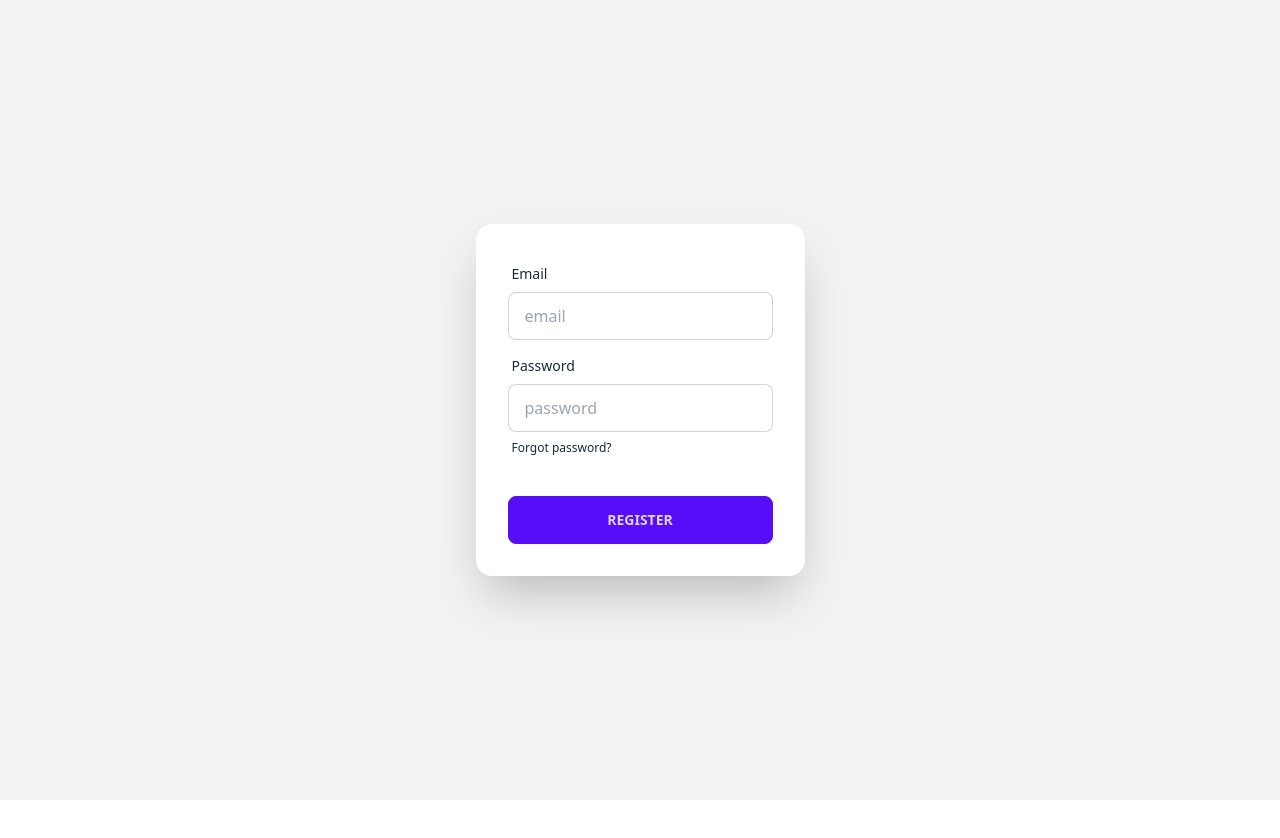
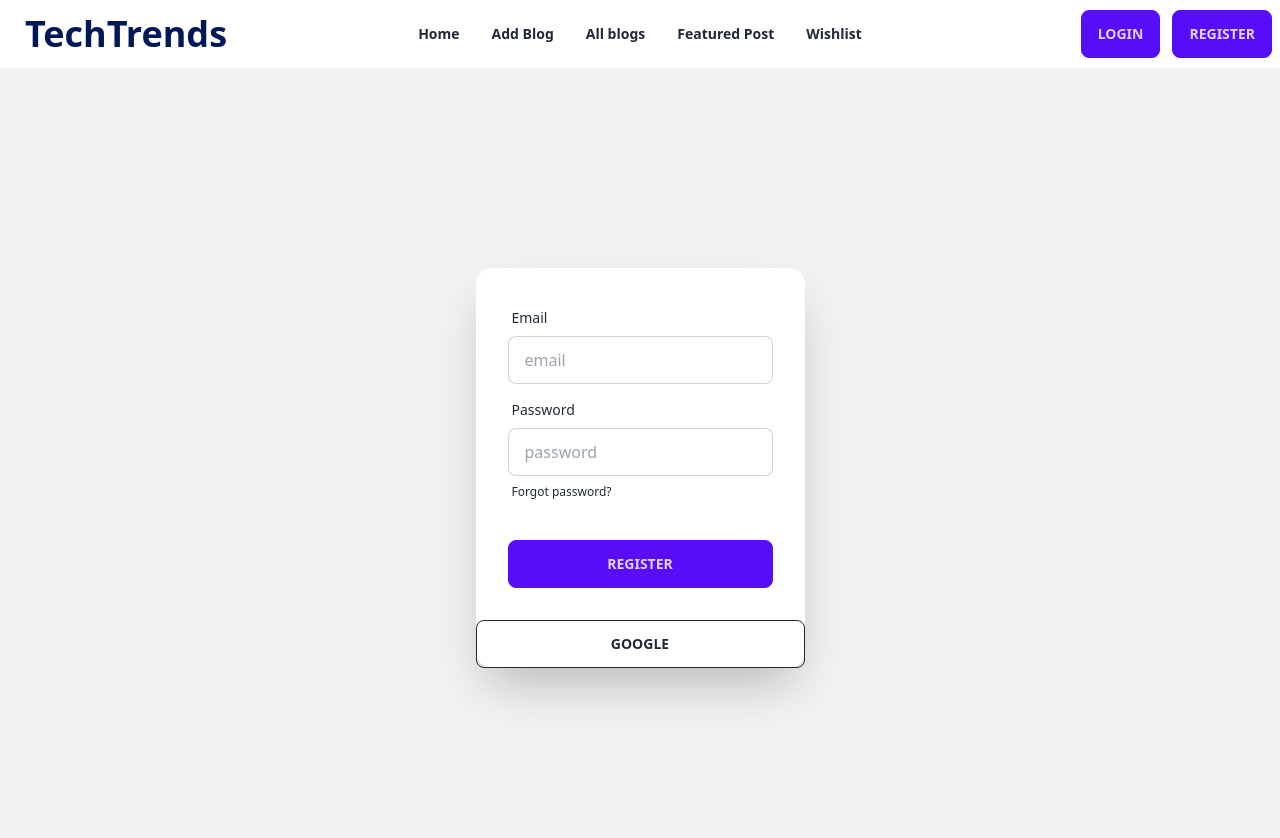
Before and after one commit to Ashikur-ai/Tech-Trends, a React (Vite) app: page /register in a window 1280 px wide. Shown: the top 838 px of the page. Before the commit the page ends 800 px from the top, so only its background shows below. Built offline with nearby package versions, Linux system fonts and the light colour scheme; no server answers.

Commit message:
Navbar added

```diff
--- a/package.json
+++ b/package.json
@@ -12,6 +12,7 @@
   "dependencies": {
     "axios": "^1.6.0",
     "firebase": "^10.5.2",
+    "framer-motion": "^10.16.4",
     "localforage": "^1.10.0",
     "match-sorter": "^6.3.1",
     "react": "^18.2.0",
--- a/src/Layout/Main.jsx
+++ b/src/Layout/Main.jsx
@@ -1,10 +1,12 @@
 import React from 'react';
 import { Toaster } from 'react-hot-toast';
 import { Outlet } from 'react-router-dom';
+import Navbar from '../components/Navbar';
 
 const Main = () => {
     return (
         <>
+            <Navbar></Navbar>
             <Toaster></Toaster>
             <Outlet></Outlet>
         </>
--- /dev/null
+++ b/src/components/Navbar.jsx
@@ -0,0 +1,89 @@
+import React, { useContext } from 'react';
+import { Link } from 'react-router-dom';
+import { AuthContext } from '../providers/AuthProvider';
+import toast from 'react-hot-toast';
+
+const Navbar = () => {
+    const { user, LogOut } = useContext(AuthContext);
+    const handleLogOut = () => {
+        LogOut()
+            .then()
+            .then(error => {
+                console.log(error);
+            })
+        toast.success('logged out successfully')
+    }
+    const navLinks = <>
+        <li><Link to="/">Home</Link></li>
+        <li><Link to="/addBlog">Add Blog</Link></li>
+        <li><Link to="/blogs">All blogs</Link></li>
+        <li><Link to="/featured">Featured Post</Link></li>
+        <li><Link to="/wishlist">Wishlist</Link></li>
+    </>
+    return (
+        <div className="navbar bg-white shadow-xl">
+            <div className="navbar-start">
+                <div className="dropdown">
+                    <label tabIndex={0} className="btn btn-ghost lg:hidden">
+                        <svg xmlns="http://www.w3.org/2000/svg" className="h-5 w-5" fill="none" viewBox="0 0 24 24" stroke="currentColor"><path strokeLinecap="round" strokeLinejoin="round" strokeWidth="2" d="M4 6h16M4 12h8m-8 6h16" /></svg>
+                    </label>
+                    <ul tabIndex={0} className="menu menu-sm dropdown-content mt-3 z-[1] p-2 shadow bg-base-100 rounded-box w-52">
+                        {navLinks}
+                    </ul>
+                </div>
+                <Link to="/" className="btn btn-ghost normal-case text-2xl text-[#001858] lg:text-4xl font-bold">TechTrends</Link>
+            </div>
+            <div className="navbar-center hidden lg:flex">
+                <ul className="menu menu-horizontal px-1 font-bold ">
+                    {navLinks}
+                </ul>
+            </div>
+            <div className="navbar-end">
+                <div className="dropdown dropdown-end text-black">
+                    {
+                        user ?
+                            <>
+                                <div className="dropdown dropdown-end">
+                                    <label tabIndex={0} className="btn btn-ghost btn-circle bg-blue-800 avatar">
+                                        <div className="w-10 rounded-full">
+                                            {
+                                                user.photoURL ?
+                                                    <img src={`${user.photoURL}`} alt="" />
+                                                    :
+                                                    <div className='font-bold text-2xl text-white'>{user.email.slice(0, 1)}</div>
+                                            }
+                                        </div>
+                                    </label>
+                                    <ul tabIndex={0} className="mt-3 z-[1] p-2 shadow menu menu-sm dropdown-content bg-base-100 rounded-box w-52">
+                                        <li>
+                                            <a className="justify-between">
+                                                {user.displayName ? user.displayName : user.email}
+
+                                            </a>
+                                        </li>
+                                        <li onClick={handleLogOut}><a>Logout</a></li>
+                                    </ul>
+                                </div>
+                            </>
+
+
+                            :
+
+                            <>
+                                <Link to="/login" className='btn btn-primary mr-3'>
+                                    Login
+                                </Link>
+                                <Link to="/register" className='btn btn-primary'>
+                                    Register
+                                </Link>
+                            </>
+                    }
+
+
+                </div>
+            </div>
+        </div>
+    );
+};
+
+export default Navbar;
--- a/src/pages/Home/Home.jsx
+++ b/src/pages/Home/Home.jsx
@@ -3,38 +3,40 @@ import { Link } from 'react-router-dom';
 import { AuthContext } from '../../providers/AuthProvider';
 import toast from 'react-hot-toast';
 import { Helmet } from 'react-helmet-async';
+import { motion } from "framer-motion";
 
 const Home = () => {
-    const { LogOut } = useContext(AuthContext);
-    const handleLogOut = () => {
-        LogOut()
-            .then()
-            .then(error => {
-            console.log(error);
-            })
-        toast.success('logged out successfully')
-    }
+
+
     return (
-        <div>
+        <div className='container mx-auto'>
             <Helmet>
                 <title>Tech Trends | Home</title>
             </Helmet>
-            <h1 className='text-5xl'>Tech trends</h1>
-            <Link to="/login">Login</Link>
-            <br />
-            <Link to="/register">Register</Link>
-            <br />
-            <Link to="/addBlog">Add Blog</Link>
-            <br />
-            <Link to="/blogs">All blogs</Link>
-            <br />
-            <Link to="/wishlist">Wishlist</Link>
-            <br />
-            <Link to="/featured">Featured Post</Link>
-            <br />
-            <button onClick={handleLogOut}>Logout</button>
+
+
+            {/* <motion.div animate={{ x: 100, scale: 1 }}
+            initial={{scale:0}}>
+                <div className="card w-96 bg-base-100 shadow-xl">
+                    <figure><img src="https://daisyui.com/images/stock/photo-1606107557195-0e29a4b5b4aa.jpg" alt="Shoes" /></figure>
+                    <div className="card-body">
+                        <h2 className="card-title">Shoes!</h2>
+                        <p>If a dog chews shoes whose shoes does he choose?</p>
+                        <div className="card-actions justify-end">
+                            <button className="btn btn-primary">Buy Now</button>
+                        </div>
+                    </div>
+                </div>
+            </motion.div> */}
+
+
+
+
 
         </div>
+
+
+
     );
 };
 
--- a/src/pages/Login/Login.jsx
+++ b/src/pages/Login/Login.jsx
@@ -38,7 +38,7 @@ const Login = () => {
     const handleGoogle = () => {
         googleSignUp()
             .then(result => {
-                console.log(result.user);
+
                 navigate(location?.state ? location?.state : '/')
                 toast.success('Successfully logged in')
             })
--- a/src/pages/Register/Register.jsx
+++ b/src/pages/Register/Register.jsx
@@ -5,7 +5,7 @@ import toast from 'react-hot-toast';
 import { Helmet } from 'react-helmet-async';
 
 const Register = () => {
-    const { SignUp } = useContext(AuthContext);
+    const { SignUp, googleSignUp } = useContext(AuthContext);
     const navigate = useNavigate();
     const location = useLocation();
     const handleRegister = (event) => {
@@ -28,13 +28,25 @@ const Register = () => {
 
         SignUp(email, password)
             .then(result => {
-                console.log(result.user);
+
                 navigate(location?.state ? location?.state : '/')
                 toast.success('Successfully registered')
             })
             .then(error => {
             console.log(error);
         })
+    }
+
+    const handleGoogle = () => {
+        googleSignUp()
+            .then(result => {
+
+                navigate(location?.state ? location?.state : '/')
+                toast.success('Successfully logged in')
+            })
+            .catch(error => {
+                console.log(error);
+            })
     }
     return (
         <div className="hero min-h-screen bg-base-200">
@@ -64,6 +76,7 @@ const Register = () => {
                             <button className="btn btn-primary">Register</button>
                         </div>
                     </form>
+                    <button onClick={handleGoogle} className=" btn btn-outline">Google</button>
                 </div>
             </div>
         </div>
--- a/src/providers/AuthProvider.jsx
+++ b/src/providers/AuthProvider.jsx
@@ -11,7 +11,7 @@ const AuthProvider = ({children}) => {
     useEffect(() => {
         const unsubscribe = onAuthStateChanged(auth, currentUser => {
             setUser(currentUser);
-            console.log(currentUser);
+
             setLoading(false);
         });
         return () => {
```
Also changed, not shown: 1 other file (tests, documents, lock files or other folders).
